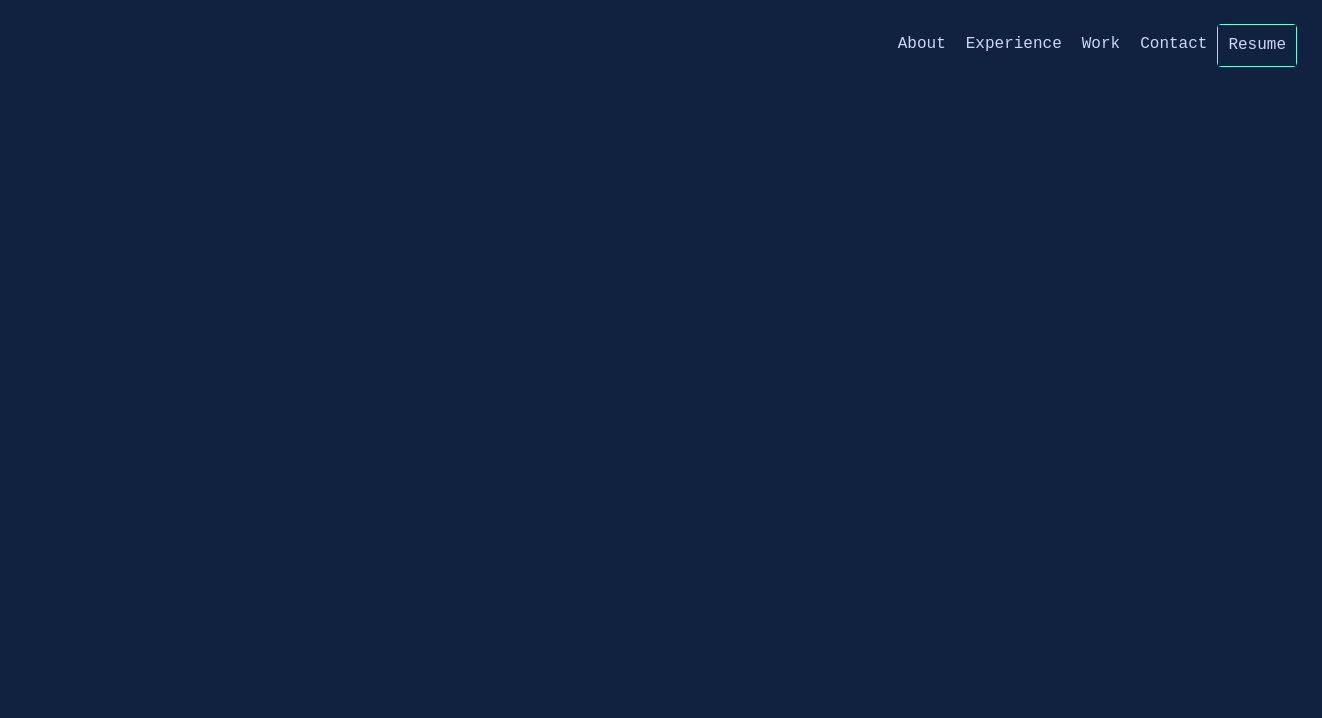
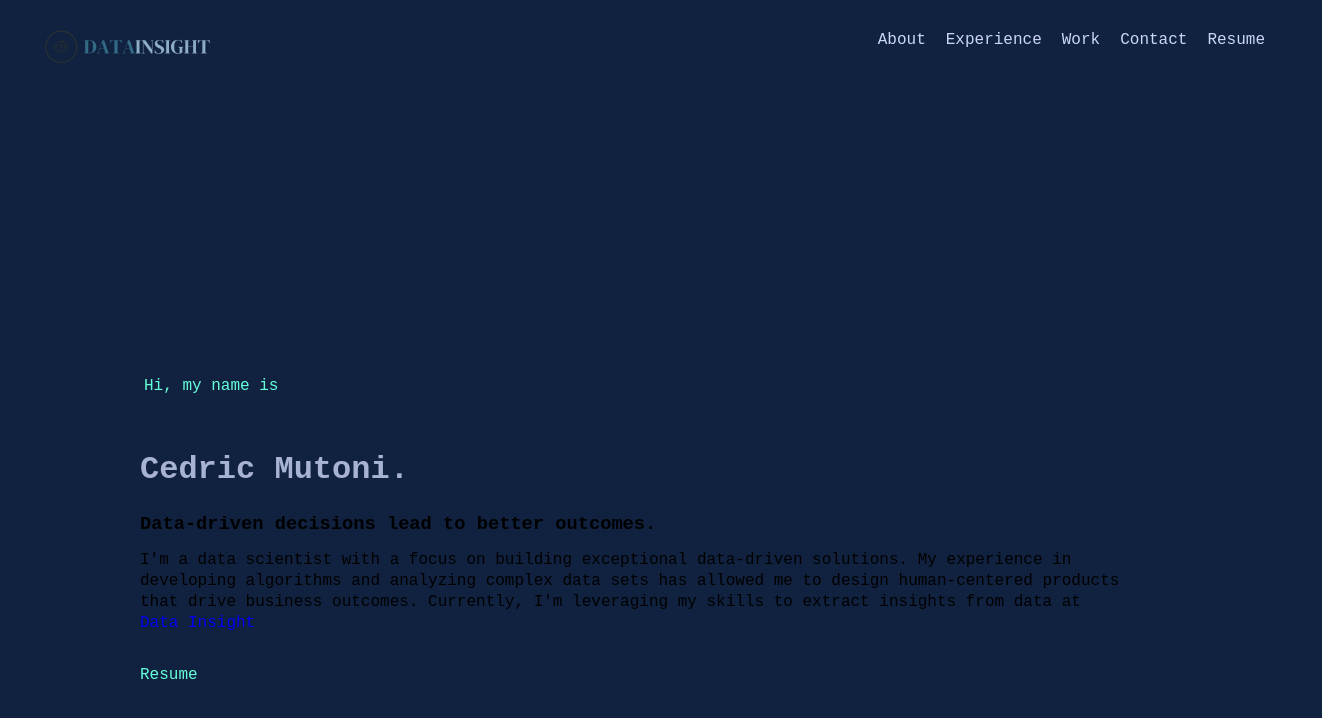
Before and after one commit to mutonic/portfolio_website, a plain HTML site: page index.html in a window 1280 px wide. Shown: the whole page, 1322 px wide, since content can reach past the window. Drawn offline with Linux system fonts and the light colour scheme.

Commit message:
css for intro and header

```diff
--- a/index.html
+++ b/index.html
@@ -8,11 +8,13 @@
     <link rel="stylesheet" href="style.css">
 </head>
 <body>
+    <!------------------------NAVIGATION BAR------------------------------------------->
     <header>
         <nav class="navbar">
-            <!--<img src="assets/data-insight-color-logo.png">-->
+
             <div class="menu">
                 <ol class="nav-list">
+                    <li><img class="logo" src="assets/logo-no-background.png"></li>
                     <li><a href=""> About</a></li>
                     <li><span><a href=""> Experience</a> </li>
                     <li><span><a href=""> Work</a></li>
@@ -26,7 +28,42 @@
         </nav>
 
     </header>
+    <!------------------------END NAVIGATION BAR---------------------------------------->
     <main>
+        <!-------------------------HOME------------------------------------------------->
+        <section class="home">
+            <div class="salutation">
+                <h1>
+                    Hi, my name is
+                </h1>
+            </div>
+            <div class="myname">
+                <h2>Cedric Mutoni.</h2>
+            </div>
+            <div class="whatido">
+                <h3>Data-driven decisions lead to better outcomes.</h3>
+            </div>
+            <div class="shortintro">
+                <p>I'm a data scientist with a focus on building exceptional data-driven solutions. My experience in developing
+                    algorithms and analyzing complex data sets has allowed me to design human-centered products that drive business
+                    outcomes. Currently, I'm leveraging my skills to extract insights from data at <a href="#" target="_blank">Data Insight</a>
+                </p>
+            </div>
+            <div class="resume" id="#resume">
+                <p>
+                    Resume
+                </p>
+            </div>
+
+        </section>
+        <!----------------------------ABOUT--------------------------------------------->
+        <section class="about">
+
+        </section>
+        <!-------------------------EXPERIENCE-------------------------------------------->
+        <section class="experience">
+
+        </section>
 
     </main>
     <footer>
--- a/style.css
+++ b/style.css
@@ -33,6 +33,9 @@
 * {
     background-color: var(--light-navy);
     font-family: var(--font-mono) ;
+    margin: 0;
+    padding: 0;
+    box-sizing: border-box;
 }
 
 body{
@@ -52,15 +55,15 @@ a {
 
 header ol{
     display: flex ;
-    justify-content: flex-end;
+    justify-content: center;
     list-style: none;
 
 }
 
-header .resume {
+.resume {
     color: var(--green);
-    border: 1px solid var(--green);
-    border-radius: var(--border-radius);
+    /*border: 1px solid var(--green);
+    border-radius: var(--border-radius);*/
 }
 
 header a:hover{
@@ -72,15 +75,15 @@ header{
     z-index: 11;
     width: 100%;
     height: var(--nav-height);
-    padding: 0px 50px;
-    justify-content: space-between;
-    margin-right: 20px;
-    overflow: hidden;
+    margin: 20px 20px;
+    padding: 20px 50px;
+
 }
 
 @media(max-width: 1080px){
     header{
         padding: 0px 40px;
+        margin-right:50px ;
     }
 }
 
@@ -89,3 +92,63 @@ header{
         padding: 0px 25px;
     }
 }
+
+header .logo{
+    width: 20%;
+}
+
+/*             Intro section                */
+@media(max-width:1080px){
+    main{
+        padding: 200px 100px;
+    }
+}
+
+.home{
+    display: flex;
+    justify-content: center;
+    flex-direction: column;
+    align-items: flex-start;
+    min-height: 100vh;
+    height: 100vh;
+    padding: 0px;
+}
+
+.home h1{
+    margin: 0px 0px 30px 4px;
+    color: var(--green);
+    font-family: var(--font-mono);
+    font-size: clamp(var(--fz-sm), 5vw, var(--fz-md));
+    font-weight: 400;
+    line-height: 1.1;
+}
+
+section{
+    margin: 0px auto;
+    max-width: 1000px;
+
+
+}
+
+.home h2{
+    color: var(--light-slate);
+    font-size: var(--fz-heading);
+    line-height: 1.1;
+    margin-block-start: 0.83em;
+    margin-block-end: 0.83em;
+    margin-inline-start: 0px;
+    margin-inline-end: 0px;
+}
+
+h1, h2, h3,h4,h5,h6{
+    margin: 0px Opx 10px;
+    font-weight: 600;
+    line-height: 1.1;
+}
+
+p{
+    display: block;
+    margin-block-start: 1em;
+    margin-block-end: 1em;
+    marg
+}
```
Also changed, not shown: assets/data-insight-color-logo.png (deleted), assets/logo-no-background.png (added).
